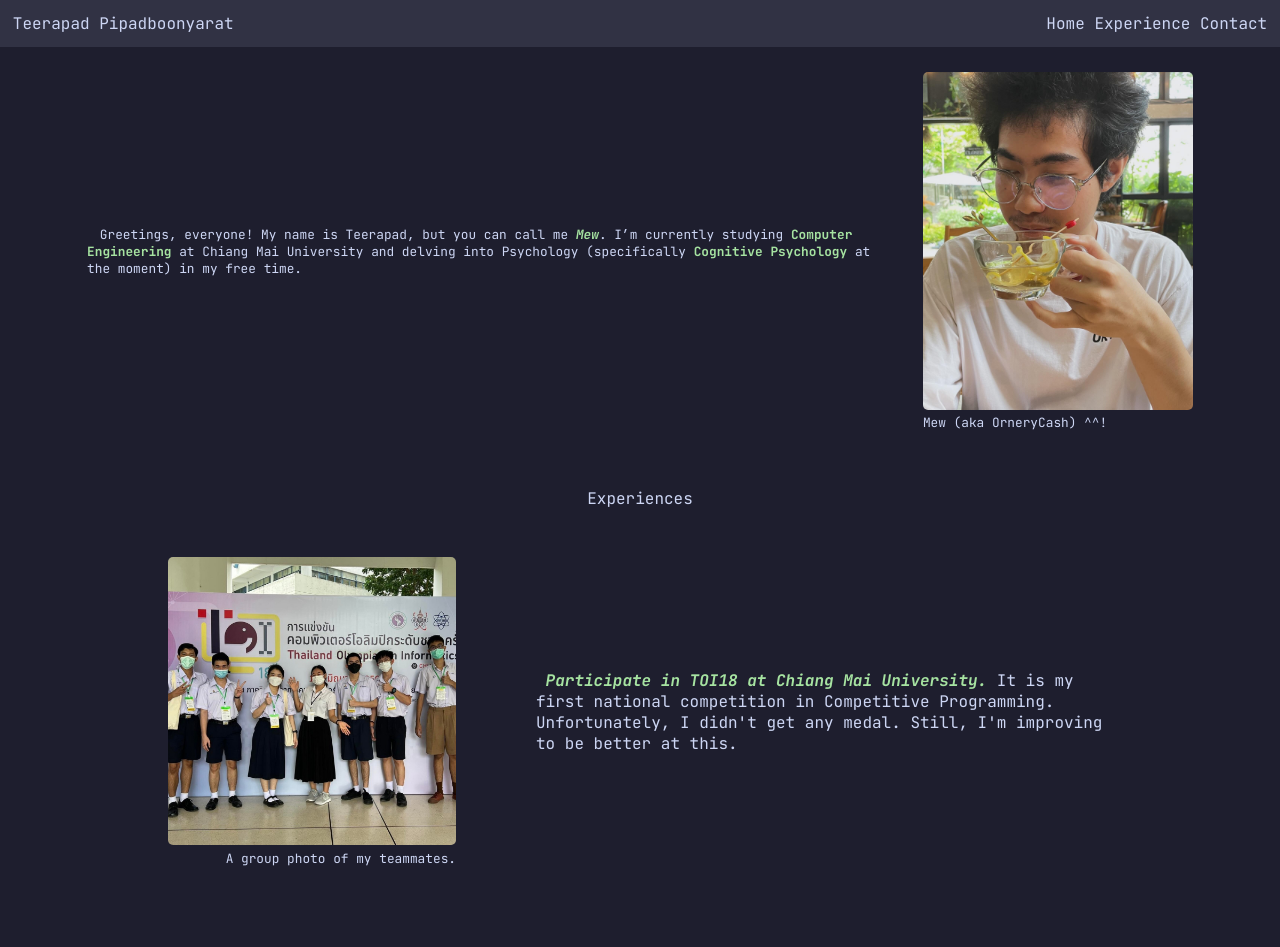
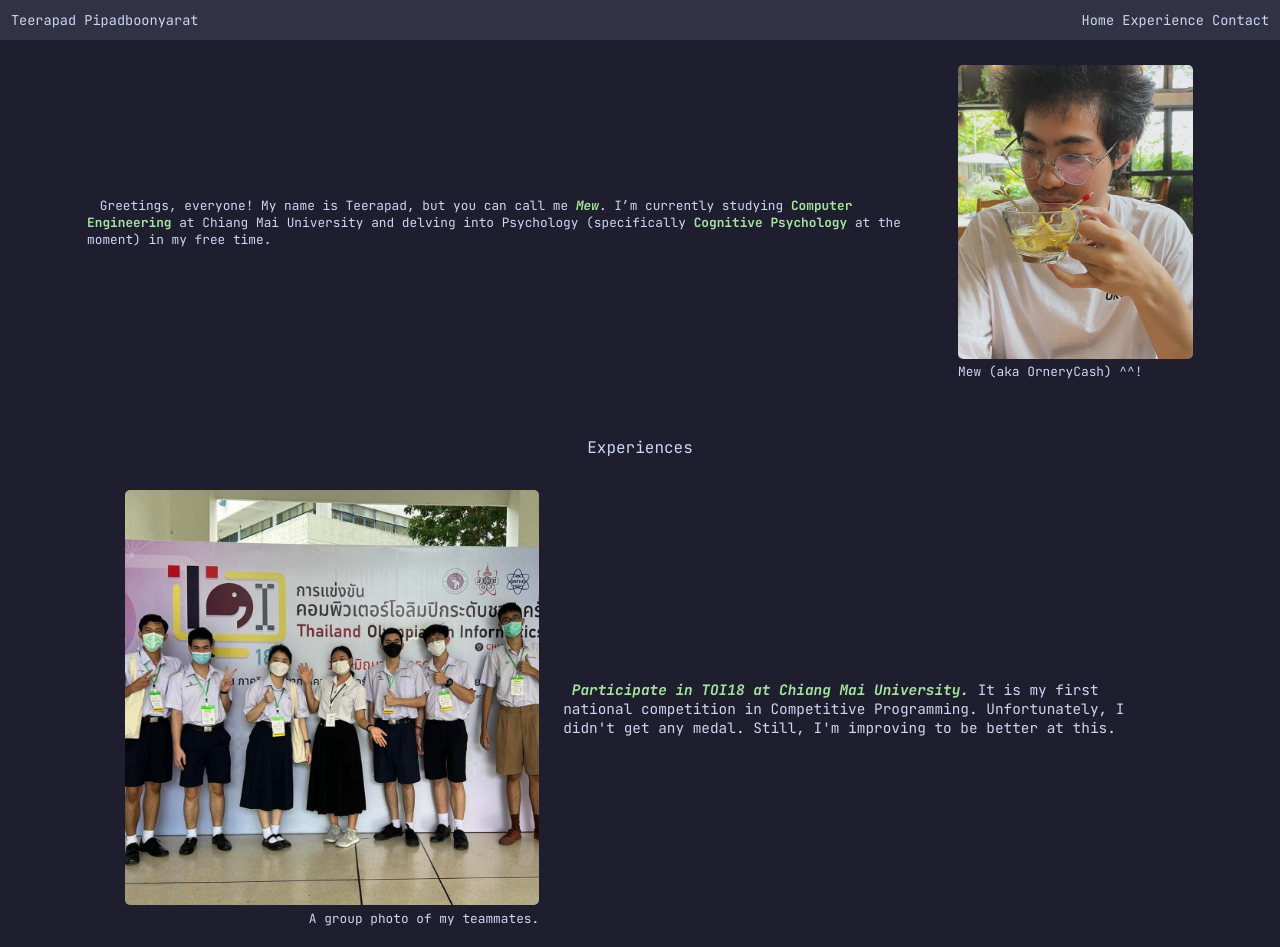
Before and after one commit to cpe207/lab02-OrneryCash, a plain HTML site: page experience.html in a window 1280 px wide. Shown: the top 947 px of the page. Drawn offline with Linux system fonts and the light colour scheme.

Commit message:
Change css for responsive design

```diff
--- a/styles/experience.css
+++ b/styles/experience.css
@@ -9,23 +9,27 @@
   align-items: center;
 }
 
+#experiences h1 {
+  font-size: 1rem;
+}
+
 .exp {
   display: flex;
-  gap: 5em;
+  gap: 1.5em;
   margin: 0 auto;
-  padding: 2em;
+  padding: 1em;
   background-color: #1e1e2e;
   font-size: 1rem;
-  align-items: center;
   justify-content: center;
-}
-
-.exp-rev {
-  flex-direction: row-reverse;
+  flex-direction: column-reverse;
 }
 
 .exp .desc {
-  width: 50%;
+  width: 100%;
+}
+
+.exp .desc p {
+  font-size: 0.8rem;
 }
 
 .exp .desc em {
@@ -33,7 +37,7 @@
 }
 
 .exp figure {
-  width: 25%;
+  width: 100%;
 }
 
 .exp figure img {
@@ -50,6 +54,38 @@
   float: right;
 }
 
+@media only screen and (min-width: 425px) {
+  nav {
+    font-size: 0.85rem;
+  }
+}
+
+@media only screen and (min-width: 768px) {
+  .exp .desc {
+    width: 50%;
+  }
+
+  .exp {
+    flex-direction: row;
+    align-items: center;
+  }
+
+  .exp-rev {
+    flex-direction: row-reverse;
+  }
+
+  .exp figure {
+    width: 35%;
+  }
+
+  .exp .desc p {
+    font-size: 0.9rem;
+  }
+
+}
+
+@media only screen and (min-width: 1080px) {}
+
 @media only screen and (min-width: 1440px) {
   #experiences {
     font-size: 1.1rem;
@@ -58,4 +94,12 @@
   #experiences h1 {
     font-size: 1.3rem;
   }
+
+  .exp figure {
+    width: 25%;
+  }
+
+  .exp .desc p {
+    font-size: 1rem;
+  }
 }
--- a/styles/global.css
+++ b/styles/global.css
@@ -94,12 +94,13 @@ main div {
   display: flex;
   flex-direction: column;
   justify-content: center;
+  align-items: center;
   width: 100%;
   gap: 2em;
 }
 
 main figure {
-  width: 30%;
+  width: 60%;
 }
 
 main figure img {
@@ -117,15 +118,9 @@ main figure img {
   color: #f38ba8;
 }
 
-@media only screen and (min-width: 375px) {
+@media only screen and (min-width: 320px) {
   nav {
     font-size: 0.85rem;
-  }
-}
-
-@media only screen and (min-width: 425px) {
-  nav {
-    font-size: 0.9rem;
   }
 }
 
@@ -137,6 +132,10 @@ main figure img {
   main div {
     width: 95%;
     flex-direction: row;
+  }
+
+  main figure {
+    width: 25%;
   }
 }
 
@@ -154,4 +153,8 @@ main figure img {
   #intro {
     font-size: 1.1rem;
   }
+
+  main figure {
+    width: 30%;
+  }
 }
--- a/styles/index.css
+++ b/styles/index.css
@@ -19,7 +19,7 @@
 }
 
 #skills p {
-  width: 55%;
+  width: 100%;
   margin: auto;
   float: left;
 }
@@ -29,7 +29,7 @@
   position: relative;
   background: #f3efe6;
   overflow: hidden;
-  width: 55%;
+  width: 100%;
   border-radius: 10px;
 }
 
@@ -102,6 +102,29 @@
   }
 }
 
+@media only screen and (min-width: 425px) {
+  nav {
+    font-size: 0.85rem;
+  }
+}
+
+@media only screen and (min-width: 768px) {
+  .meter {
+    height: 15px;
+    position: relative;
+    background: #f3efe6;
+    overflow: hidden;
+    width: 55%;
+    border-radius: 10px;
+  }
+
+  #skills p {
+    width: 55%;
+    margin: auto;
+    float: left;
+  }
+}
+
 @media only screen and (min-width: 1440px) {
   #skills {
     font-size: 1.1rem;
```
